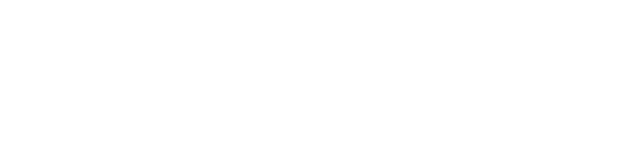
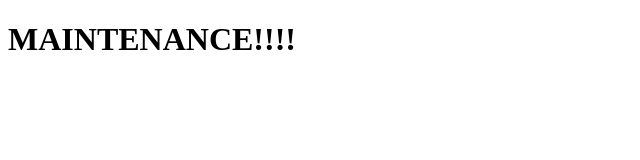
Before and after one commit to astaganaga123/adawdaw, a plain HTML site: page index.html in a window 1280 px wide. Shown: the whole page, without its empty margins (0-640 px from the left). Drawn offline with Linux system fonts and the light colour scheme.

Commit message:
Update index.html

```diff
--- a/index.html
+++ b/index.html
@@ -6,6 +6,6 @@
     <title>Document</title>
 </head>
 <body>
-
+    <h1>MAINTENANCE!!!!</h1>
 </body>
 </html>
```
